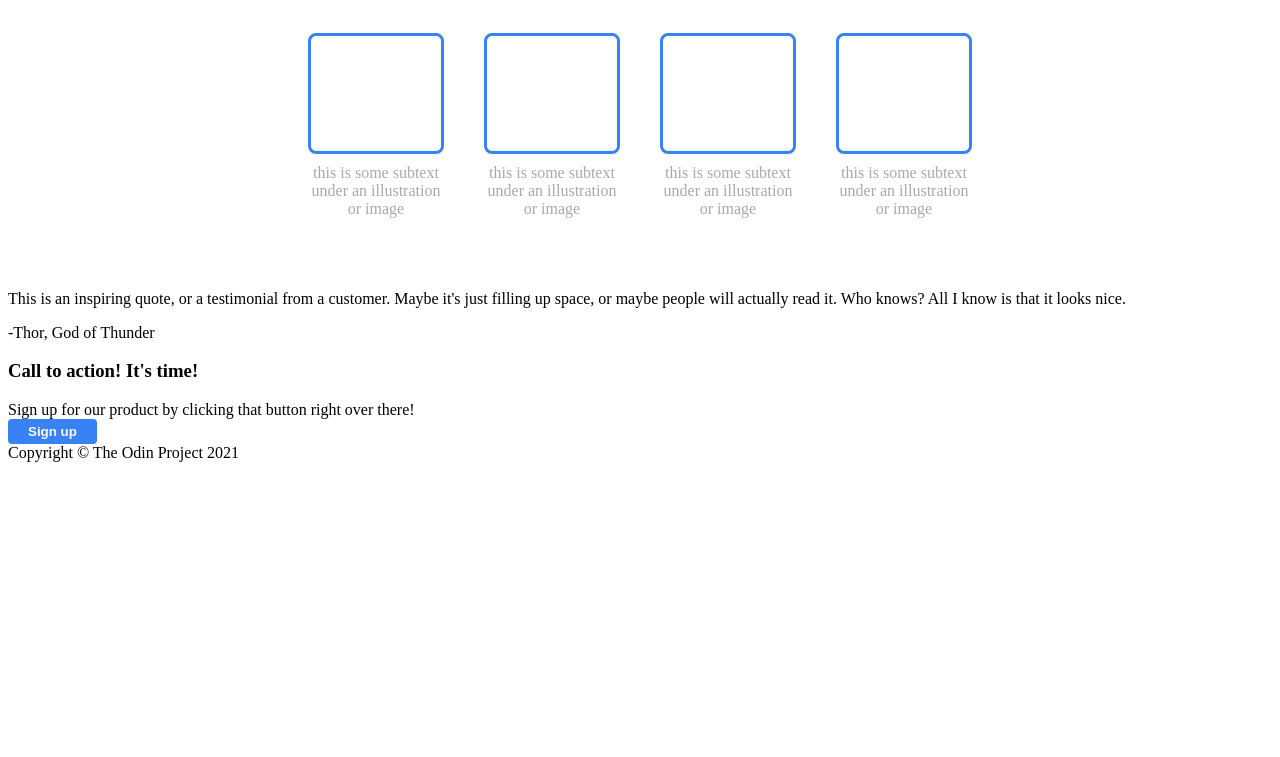
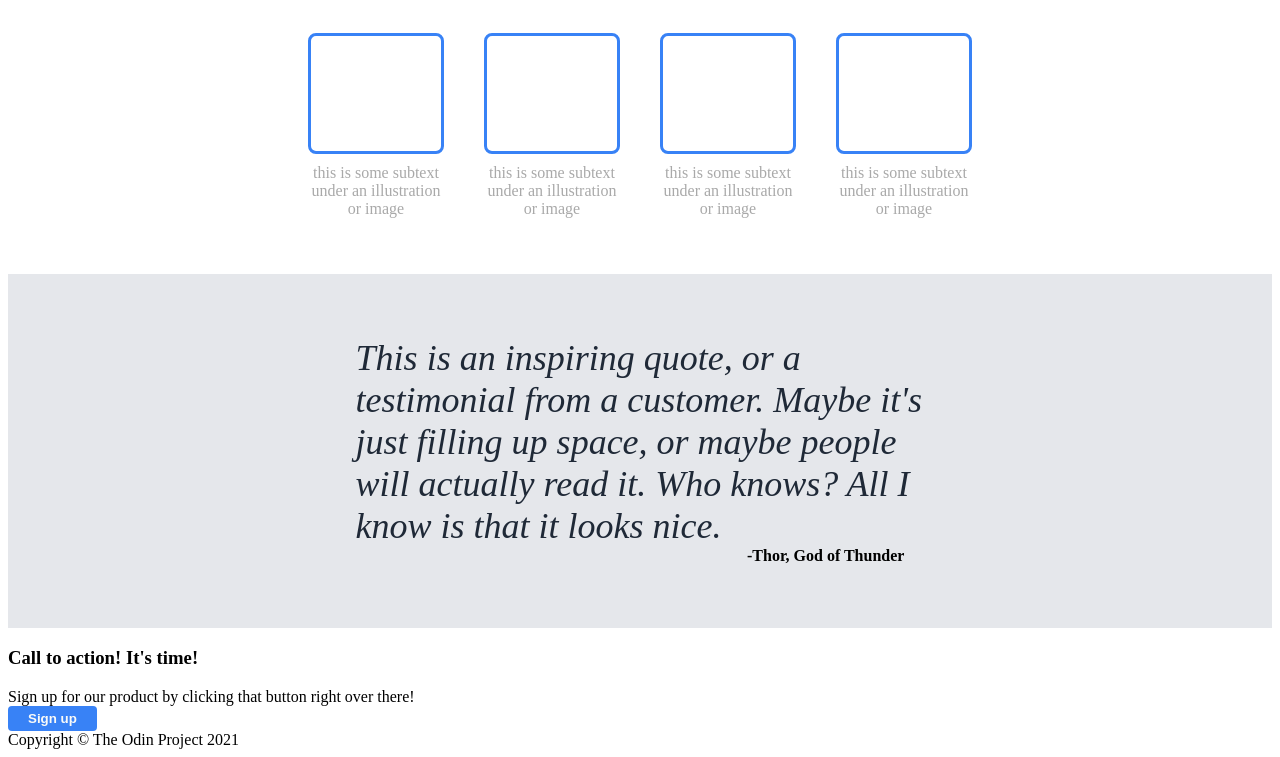
Before and after one commit to lchase36/landing_page, a plain HTML site: page index.html in a window 1280 px wide. Shown: the part 430-1187 px from the top of the page. Before the commit the page ends 900 px from the top, so only its background shows below. Drawn offline with Linux system fonts and the light colour scheme.

Commit message:
Create quote section styling

```diff
--- a/index.html
+++ b/index.html
@@ -50,8 +50,10 @@
   </div>
 
   <div class="quote">
-    <p>This is an inspiring quote, or a testimonial from a customer. Maybe it's just filling up space, or maybe people will actually read it. Who knows? All I know is that it looks nice.</p>
-    <span>-Thor, God of Thunder</span>
+    <div class="quote-text">
+      <p>This is an inspiring quote, or a testimonial from a customer. Maybe it's just filling up space, or maybe people will actually read it. Who knows? All I know is that it looks nice.</p>
+      <span>-Thor, God of Thunder</span>
+    </div>
   </div>
 
   <div class="signup-section">
--- a/style.css
+++ b/style.css
@@ -126,3 +126,31 @@ h2 {
   width: 130px;
   color: darkgray;
 }
+
+.quote {
+  background: #E5E7EB;
+  display: flex;
+  justify-content: center;
+  padding: 5%;
+}
+
+.quote-text {
+  width: 50%;
+  height: 15%;
+  display: flex;
+  flex-direction: column;
+  justify-content: center;
+}
+
+.quote-text p {
+  font-size: 36px;
+  font-style: italic;
+  color: #1F2937;
+  margin: 0;
+}
+
+.quote-text span {
+  font-weight: bold;
+  align-self: flex-end;
+  margin-right: 20px;
+}
```
